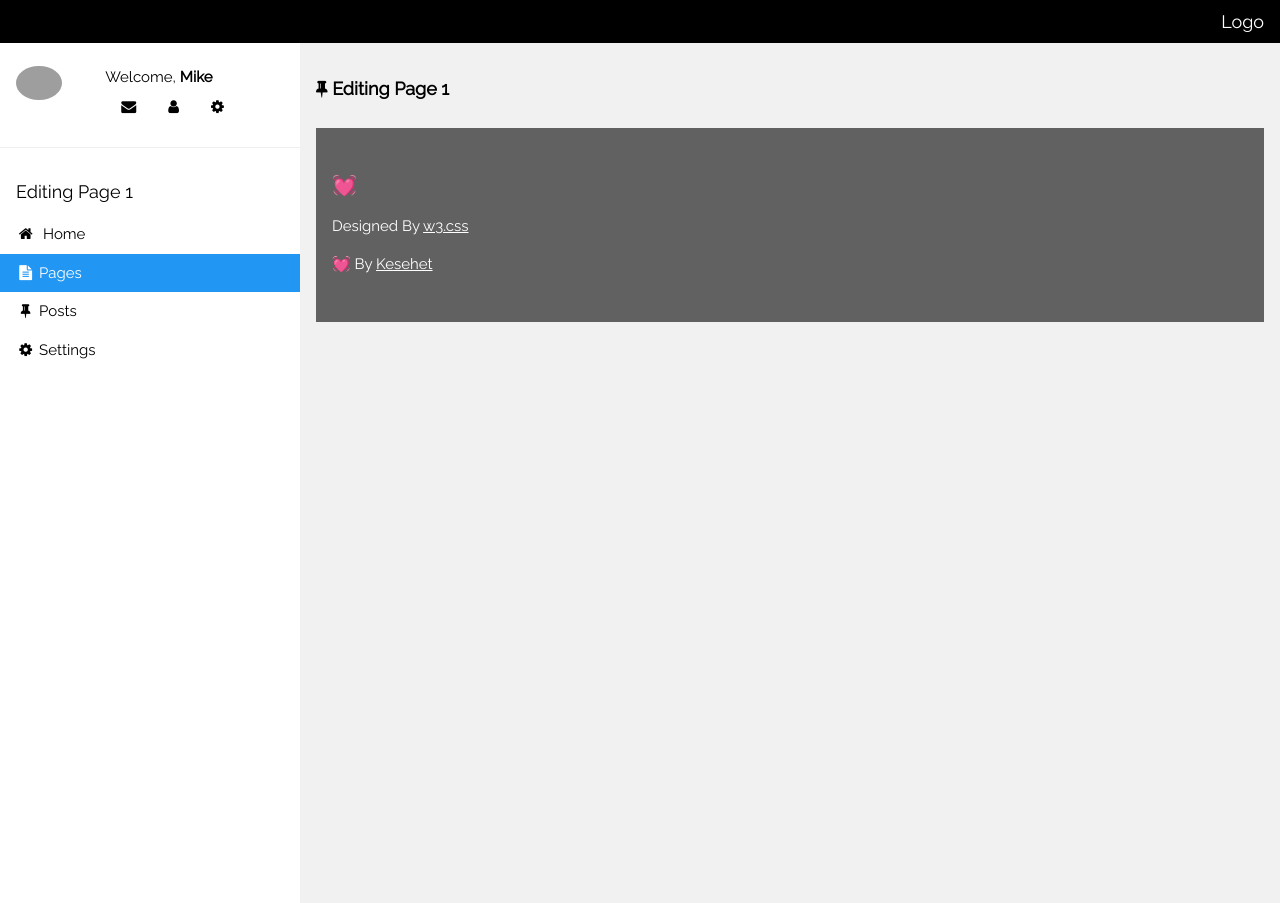
After one commit to Kesehet/Project-PyPress, a Django app: page /pyadmin/edit/1 in a window 1280 px wide. The commit adds this page. Run offline with Django 3.2, Linux system fonts and the light colour scheme; grey boxes are pictures that could not be loaded.

Commit message:
adding the edit page section

```diff
--- a/PyPress/PyPress/urls.py
+++ b/PyPress/PyPress/urls.py
@@ -17,9 +17,11 @@ from django.contrib import admin
 from django.urls import path
 from pyPressApp import views
 
-mList = ['admin/','pyadmin/']
+
+mList = ['admin/','pyadmin/','pyadmin/edit/<editPageSlug>']
 urlpatterns = [
-    path(mList[0],views.adminIndex),
+    path(mList[0],admin.site.urls),
     path(mList[1],views.adminIndex),
+    path(mList[2],views.adminEditPage),
     path('pyadmin/<appname>',views.adminApps)
 ]
--- /dev/null
+++ b/PyPress/pyPressApp/templates/adminEditPage.html
@@ -0,0 +1,113 @@
+<!DOCTYPE html>
+<html>
+<title>PyPress | Edit | {{ pageHeading}}</title>
+<meta charset="UTF-8">
+<meta name="viewport" content="width=device-width, initial-scale=1">
+<link rel="stylesheet" href="https://www.w3schools.com/w3css/4/w3.css">
+<link rel="stylesheet" href="https://fonts.googleapis.com/css?family=Raleway">
+<link rel="stylesheet" href="https://cdnjs.cloudflare.com/ajax/libs/font-awesome/4.7.0/css/font-awesome.min.css">
+<style>
+    html,
+    body,
+    h1,
+    h2,
+    h3,
+    h4,
+    h5 {
+        font-family: "Raleway", sans-serif
+    }
+</style>
+
+<body class="w3-light-grey">
+
+    <!-- Top container -->
+    <div class="w3-bar w3-top w3-black w3-large" style="z-index:4">
+        <button class="w3-bar-item w3-button w3-hide-large w3-hover-none w3-hover-text-light-grey"
+            onclick="w3_open();"><i class="fa fa-bars"></i>  Menu</button>
+        <span class="w3-bar-item w3-right">Logo</span>
+    </div>
+    <!-- Sidebar/menu -->
+    <nav class="w3-sidebar w3-collapse w3-white w3-animate-left" style="z-index:3;width:300px;" id="mySidebar"><br>
+        <div class="w3-container w3-row">
+            <div class="w3-col s4">
+                <img src="/w3images/avatar2.png" class="w3-circle w3-margin-right" style="width:46px">
+            </div>
+            <div class="w3-col s8 w3-bar">
+                <span>Welcome, <strong>Mike</strong></span><br>
+                <a href="#" class="w3-bar-item w3-button"><i class="fa fa-envelope"></i></a>
+                <a href="#" class="w3-bar-item w3-button"><i class="fa fa-user"></i></a>
+                <a href="settings" class="w3-bar-item w3-button"><i class="fa fa-cog"></i></a>
+            </div>
+        </div>
+        <hr>
+        <div class="w3-container">
+            <h5>Editing Page {{pageHeading}}</h5>
+        </div>
+        <div class="w3-bar-block">
+            <a href="" class="w3-bar-item w3-button w3-padding-16 w3-hide-large w3-dark-grey w3-hover-black"
+                onclick="w3_close()" title="close menu"><i class="fa fa-remove fa-fw"></i>  Close Menu</a>
+            <a href="/pyadmin/home" class="w3-bar-item w3-button w3-padding "><i class="fa fa-home fa-fw"></i>  Home</a>
+            <a href="/pyadmin/pages" class="w3-bar-item w3-button w3-padding w3-blue"><i class="fa fa-file-text fa-fw"></i> Pages</a>
+            <a href="/pyadmin/posts" class="w3-bar-item w3-button w3-padding"><i class="fa fa-thumb-tack fa-fw"></i> Posts</a>
+            <a href="/pyadmin/settings" class="w3-bar-item w3-button w3-padding"><i class="fa fa-cog fa-fw"></i> Settings</a><br><br>
+        </div>
+    </nav>
+
+
+    <!-- Overlay effect when opening sidebar on small screens -->
+    <div class="w3-overlay w3-hide-large w3-animate-opacity" onclick="w3_close()" style="cursor:pointer"
+        title="close side menu" id="myOverlay"></div>
+
+    <!-- !PAGE CONTENT! -->
+    <div class="w3-main" style="margin-left:300px;margin-top:43px;">
+
+        <!-- Header -->
+        <header class="w3-container" style="padding-top:22px">
+            <h5><b><i class="fa fa-thumb-tack"></i> Editing Page {{pageHeading}}</b></h5>
+        </header>
+
+
+
+        <!-- Footer -->
+
+        <footer class="w3-container w3-padding-16 w3-light-grey">
+
+            <div class="w3-container w3-dark-grey w3-padding-32">
+                <h4>💓</h4>
+                <p>Designed By <a href="https://www.w3schools.com/w3css/default.asp" target="_blank">w3.css</a></p>
+                <p>💓 By <a href="https://www.w3schools.com/w3css/default.asp" target="_blank">Kesehet</a></p>
+            </div>
+
+        </footer>
+
+        <!-- End page content -->
+    </div>
+
+    <script>
+        // Get the Sidebar
+        var mySidebar = document.getElementById("mySidebar");
+
+        // Get the DIV with overlay effect
+        var overlayBg = document.getElementById("myOverlay");
+
+        // Toggle between showing and hiding the sidebar, and add overlay effect
+        function w3_open() {
+            if (mySidebar.style.display === 'block') {
+                mySidebar.style.display = 'none';
+                overlayBg.style.display = "none";
+            } else {
+                mySidebar.style.display = 'block';
+                overlayBg.style.display = "block";
+            }
+        }
+
+        // Close the sidebar with the close button
+        function w3_close() {
+            mySidebar.style.display = "none";
+            overlayBg.style.display = "none";
+        }
+    </script>
+
+</body>
+
+</html>
--- a/PyPress/pyPressApp/views.py
+++ b/PyPress/pyPressApp/views.py
@@ -1,5 +1,6 @@
 from django.shortcuts import render
 from django.http import HttpResponse
+from .models import PyPress_Pages
 import re
 # Create your views here.
 
@@ -14,7 +15,8 @@ def adminIndex(request):
     return render(request,"toDashboard.html",data)
 
 def adminApps(request,appname):
-    data = {"pageHeading": pageHeading(cleanhtml(appname))}
+    pages = PyPress_Pages.objects.all()
+    data = {"pageHeading": pageHeading(cleanhtml(appname)), "pageData":pages}
     if appname == "settings":
         return render(request,"adminSettings.html",data)
     if(appname == "home"):
@@ -24,6 +26,10 @@ def adminApps(request,appname):
     if(appname == "posts"):
         return render(request,"adminPosts.html",data)
     return render(request,"adminIndex.html")
+
+def adminEditPage(request,editPageSlug):
+    data = {"pageHeading": cleanhtml(editPageSlug)}
+    return render(request,'adminEditPage.html',data)
 
 
 def cleanhtml(raw_html):
```
Also changed, not shown: PyPress/pyPressApp/templates/adminPages.html (+32 -0 lines), PyPress/db.sqlite3.
